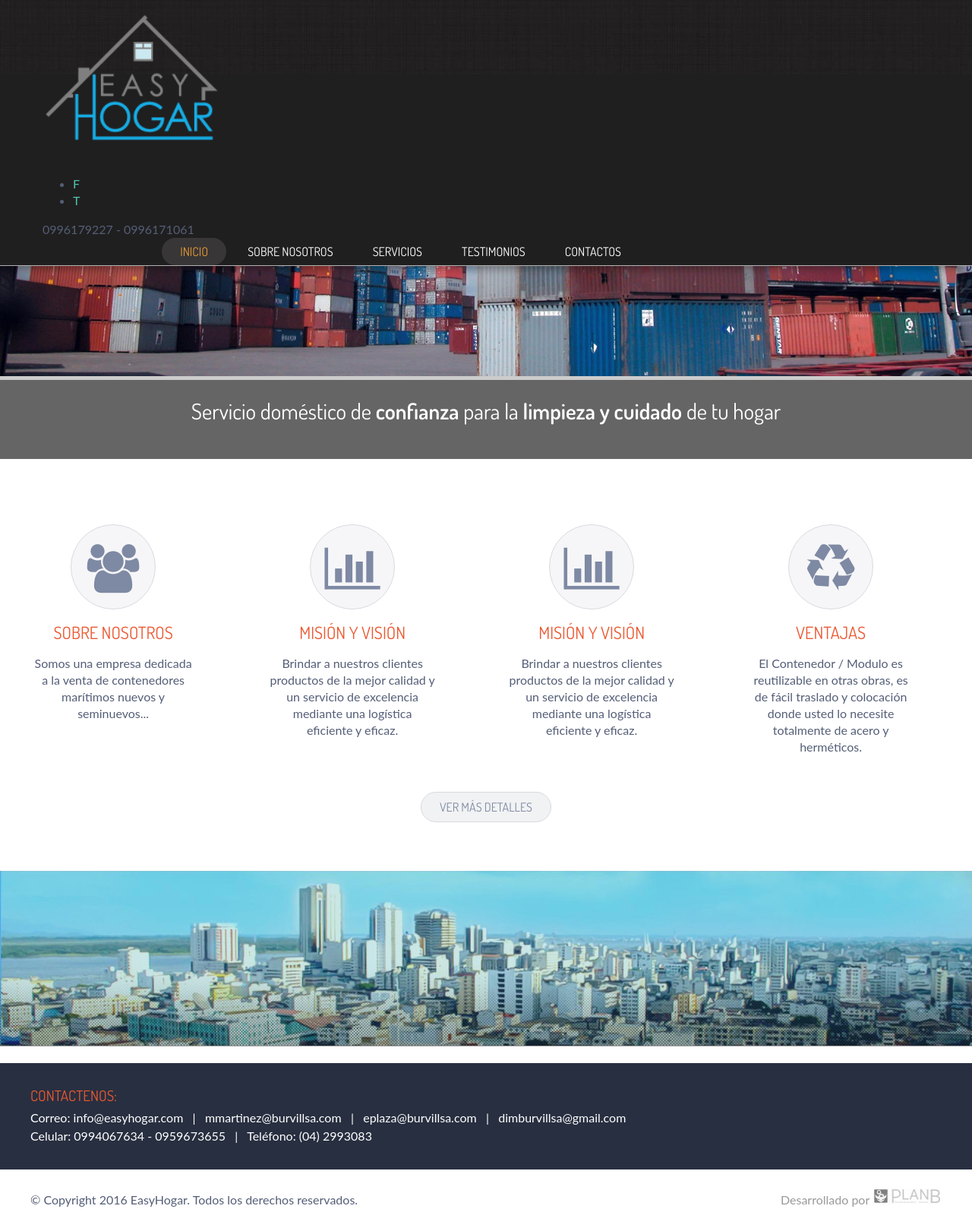
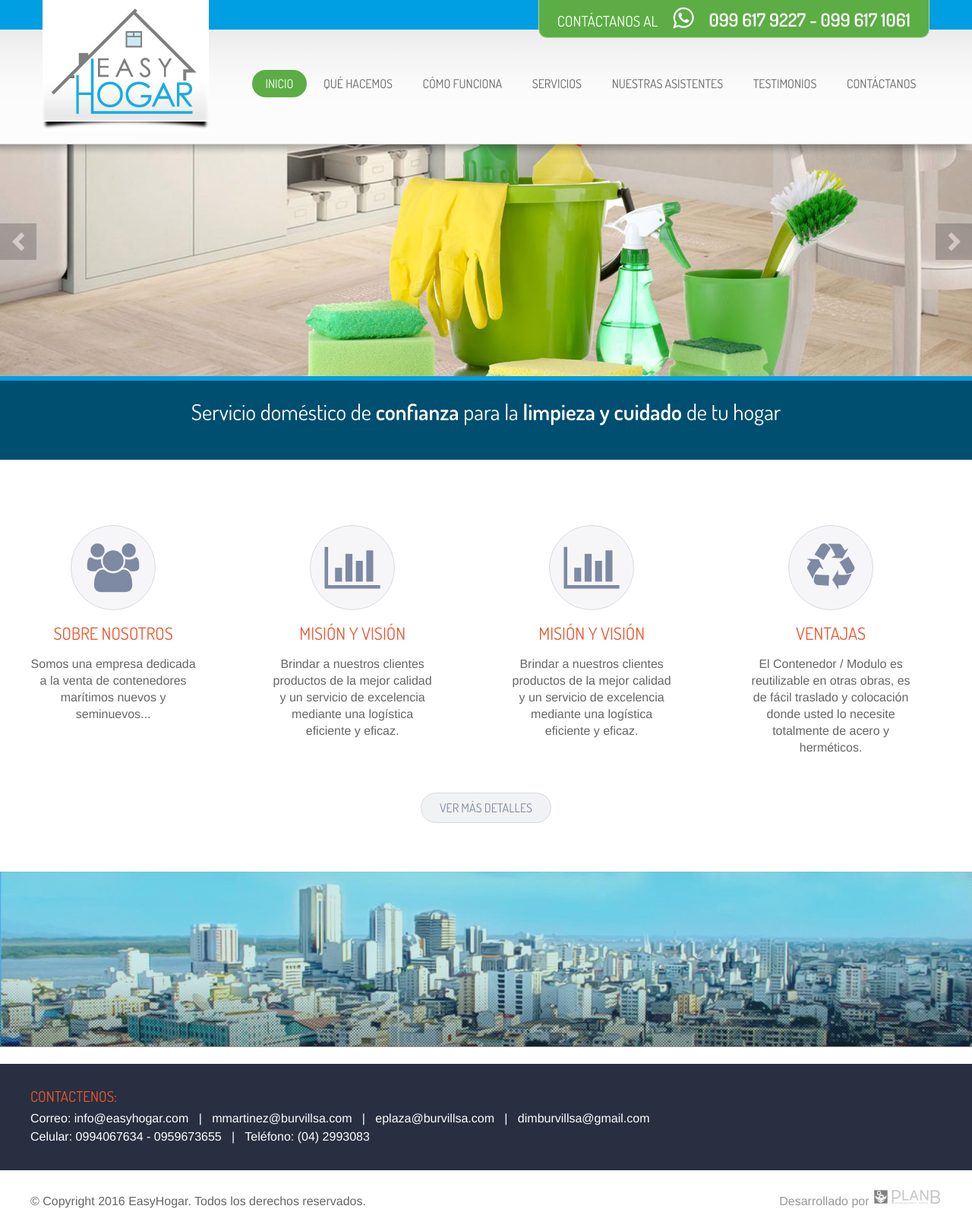
Before and after one commit to planbec/web_easyhogar, a PHP site: page /index.php in a window 1280 px wide. Shown: the whole page at 76% size. Before the commit the page ends 1588 px from the top, so only its background shows below. Run offline with PHP 8.4, Linux system fonts and the light colour scheme; some libraries are stand-ins or nearby versions.

Commit message:
Header y slider

```diff
--- a/css/master.css
+++ b/css/master.css
@@ -3,7 +3,7 @@
 
 .reset-list { margin: 0; padding: 0; list-style: none; background: 0; }
 
-body { font: 16px/22px "Lato",Helvetica,Arial,sans-serif; color: #545e77; }
+body { font: 16px/22px Pontano,Helvetica,Arial,sans-serif; color: #666; }
 
 * { -webkit-box-sizing: border-box; -moz-box-sizing: border-box; box-sizing: border-box; }
 
@@ -104,27 +104,33 @@ hr.center { margin-left: auto; margin-right: auto; }
 
 .container { width: 100%; max-width: 75rem; margin-left: auto; margin-right: auto; }
 
-#main-header { background: #201f1f url(../img/bk_menu.jpg) repeat-x top center; border-bottom: 1px solid rgba(216, 216, 216, 0.8); box-shadow: -9px 5px 9px rgba(2, 2, 2, 0.3); display: table; position: fixed; top: 0; width: 100%; z-index: 100; }
+#main-header { background: #fcfcfc url(../img/bg_top.png) repeat-x top center; border-bottom: 1px solid rgba(216, 216, 216, 0.8); box-shadow: -9px 5px 9px rgba(2, 2, 2, 0.3); display: table; position: fixed; top: 0; width: 100%; z-index: 100; }
 #main-header .header-cont { box-sizing: border-box; margin: auto; max-width: 75rem; padding: 0 1rem; }
 
 #content-area { clear: both; margin-top: 5rem; }
 
 #main-header .menu-trigger { display: none; }
 
-.logo-header { display: table-cell; /*width:27%;*/ padding: 1rem 0; }
-.logo-header .logo { margin: 0; display: block; font-size: 2.5em; line-height: 1.2em; }
-.logo-header .logo img { width: 240px; }
+.logo-header { background: #FFF url(../img/bk_logo.png) no-repeat bottom center; display: table-cell; float: left; margin-bottom: 1em; }
+.logo-header .logo { margin: 0; display: block; font-size: 2.5em; line-height: 1.2em; padding: 0.5rem; }
+.logo-header .logo a { display: block; }
+.logo-header .logo a img { width: 100%; }
 .logo-header .slogan { display: none; font-size: .7em; text-align: center; text-transform: uppercase; line-height: 1.2em; }
 .logo-header:hover { text-decoration: none; }
 
+/* Redes */
+.redes { background: #5cad45; border: 1px solid RGBA(255, 255, 255, 0.5); border-top: 0; color: #FFF; float: right; border-radius: 0 0 0.6em 0.6em; padding: 0.5rem 1.5rem; margin-bottom: 2.2em; font: 1.2rem Dosis, Arial; text-transform: uppercase; }
+.redes strong { font-size: 1.5rem; }
+.redes i { font-size: 2rem; margin: 0 1rem; }
+
 /* Menu */
-#main-menu { display: table-cell; width: 80%; text-align: right; vertical-align: middle; line-height: 1.3em; }
+#main-menu { display: table-cell; width: 78%; text-align: right; vertical-align: middle; line-height: 1.3em; float: right; }
 #main-menu ul { margin: 0; padding: 0; list-style: none; background: 0; }
 #main-menu ul li { display: inline-block; font: 1rem Dosis, Arial; text-transform: uppercase; }
 #main-menu ul li .featured a { background: #50c5ab; color: #fff; }
 #main-menu ul li .featured a:hover { background: #329780; }
-#main-menu ul li a { color: #FFF; padding: .5em 1.5em; background: transparent; -webkit-border-radius: 8em; -moz-border-radius: 10em; -ms-border-radius: 10em; -o-border-radius: 10em; border-radius: 10em; display: block; }
-#main-menu ul li a:hover, #main-menu ul li a.active { background: #383636; color: #e99935; text-decoration: none; }
+#main-menu ul li a { color: #666; padding: .5em 1.1em; background: transparent; -webkit-border-radius: 3em; -moz-border-radius: 3em; -ms-border-radius: 3em; -o-border-radius: 3em; border-radius: 3em; display: block; }
+#main-menu ul li a:hover, #main-menu ul li a.active { background: #5cad45; color: #FFF; text-decoration: none; }
 
 #main-footer { border-top: solid .125rem #282f40; }
 
@@ -151,24 +157,25 @@ hr.center { margin-left: auto; margin-right: auto; }
 #footer-menu ul li a:hover, #footer-menu ul li a.active { background: #1d252d; border-radius: 10em; color: #e99935; }
 
 .flexslider { position: relative; }
-.flexslider .intro { background: rgba(0, 0, 0, 0.5); padding: 1.5rem; width: 30%; position: absolute; left: 50%; bottom: 10%; z-index: 80; }
+.flexslider .intro { background: rgba(0, 0, 0, 0.6); padding: 1rem 1.2rem; width: 30%; position: absolute; right: 50%; bottom: 10%; text-align: center; z-index: 80; }
 .flexslider .intro p { font: 2.1rem/2.2rem Dosis, Arial; }
+.flexslider .intro strong { display: block; font-size: 2rem; text-transform: uppercase; line-height: 3rem; }
 
 .intro_inf { display: none; }
 
 .container-live { overflow: hidden; line-height: 0; border-bottom: 1px solid #999; }
 
-#testimonios-area { background: #CCC; color: #fff; /*padding:4em 0 4em 0;*/ position: relative; }
+#testimonios-area { background: #009ee2; color: #fff; /*padding:4em 0 4em 0;*/ position: relative; }
 
 #testimonios-area .container { padding: 0 6em; }
 
 #testimonios-area .flex-direction-nav { margin: 0; padding: 0; list-style: none; background: 0; position: absolute; top: 45%; width: 100%; left: 0; height: 2rem; }
 
-#testimonios-area .flex-direction-nav a { width: 2rem; height: 2rem; overflow: hidden; text-indent: -999px; display: block; position: absolute; top: 0; }
-
-#testimonios-area .flex-direction-nav a.flex-prev { left: 1em; background: url(../img/arrow-left.svg) left center no-repeat; }
-
-#testimonios-area .flex-direction-nav a.flex-next { right: 1em; background: url(../img/arrow-right.svg) right center no-repeat; }
+#testimonios-area .flex-direction-nav a { width: 2rem; height: 2rem; overflow: hidden; text-indent: -999px; display: block; position: absolute; top: 0; padding: 1.5rem; }
+#testimonios-area .flex-direction-nav a.flex-prev { background: #000 url(../img/arrow-left.svg) center no-repeat; left: 0; opacity: 0.2; }
+#testimonios-area .flex-direction-nav a.flex-prev:hover { opacity: 0.8; }
+#testimonios-area .flex-direction-nav a.flex-next { background: #000 url(../img/arrow-right.svg) center no-repeat; right: 0; opacity: 0.2; }
+#testimonios-area .flex-direction-nav a.flex-next:hover { opacity: 0.8; }
 
 .testimonio { padding: 0; }
 
--- a/flexslider.php
+++ b/flexslider.php
@@ -1,9 +1,7 @@
 		<div class="flexslider">
 
 			<div class="intro">
-				<p>Servicio doméstico de <strong>confianza</strong>
-para la <strong>limpieza y cuidado</strong> de tu hogar
-</p>
+				<p>&iquest;Cansada de limpiar<br>tu hogar todos los d&iacute;as? <strong>&iexcl;Nosotros lo hacemos por tí!</strong></p>
 			</div>
 
 
--- a/header.php
+++ b/header.php
@@ -7,19 +7,20 @@
 			<div class="logo-header">
 				<h1 class="logo">
 					<a href="index.php">
-						<img src="img/logo_easyhogar.png" alt="Easy Hogar - Servicio domestico de confianza"  title="Burvill's - Contenedores marítimos" width="240"></h1>
+						<img src="img/logo_easyhogar.png" alt="Easy Hogar - Servicio doméstico de confianza"  title="Easy Hogar - Servicio doméstico de confianza" width="240"></h1>
 					</a>
-				<h2 class="slogan">Contenedores mar&iacute;timos</h2>
+				<h2 class="slogan">Servicio doméstico de confianza</h2>
 
 			</div>
 
 	<div class="redes">
-		<ul>
+		<!-- ul>
 		<li><a href="#">F</a></li>
 		<li><a href="#">T</a></li>
-		</ul>
+		</ul -->
 
-		<p class="wp">0996179227  -  0996171061 </p>
+		<p class="wp">Cont&aacute;ctanos al <i class="fa fa-whatsapp"></i>
+ <strong>099 617 9227  -  099 617 1061</strong> </p>
 
 	</div>
 
@@ -31,10 +32,12 @@
 			<nav id="main-menu" role="navigation" class="closed">
 				<ul>
 					<li><a href="index.php" <?php if($uri == 'index') echo 'class="active"'?> >Inicio</a></li>
-					<li><a href="sobrenosotros.php" <?php if($uri == 'quienessomos') echo 'class="active"'?> >Sobre nosotros</a></li>
-					<li><a href="servicios.php" <?php if($uri == 'productos') echo 'class="active"'?> >Servicios</a></li>
-					<li><a href="testimonios.php" <?php if($uri == 'productos') echo 'class="active"'?> >Testimonios</a></li>
-					<li><a href="contactos.php" <?php if($uri == 'contactos') echo 'class="active"'?> >Contactos</a></li>
+					<li><a href="quehacemos.php" <?php if($uri == 'quehacemos') echo 'class="active"'?> >Qu&eacute; hacemos</a></li>
+					<li><a href="comofunciona.php" <?php if($uri == 'comofunciona') echo 'class="active"'?> >C&oacute;mo funciona</a></li>
+					<li><a href="servicios.php" <?php if($uri == 'servicios') echo 'class="active"'?> >Servicios</a></li>
+					<li><a href="testimonios.php" <?php if($uri == 'productos') echo 'class="active"'?> >Nuestras asistentes</a></li>
+					<li><a href="testimonios.php" <?php if($uri == 'testimonios') echo 'class="active"'?> >Testimonios</a></li>
+					<li><a href="contactos.php" <?php if($uri == 'contactos') echo 'class="active"'?> >Cont&aacute;ctanos</a></li>
 				</ul>
 			</nav>
 		</div>
--- a/scss/_general.scss
+++ b/scss/_general.scss
@@ -10,8 +10,8 @@
   background: 0; }
 
 body {
-  font: 16px/22px "Lato",Helvetica,Arial,sans-serif;
-  color: #545e77;
+  font: 16px/22px Pontano,Helvetica,Arial,sans-serif;
+  color: $gris;
 }
 
 * {
--- a/scss/_variables.scss
+++ b/scss/_variables.scss
@@ -2,3 +2,7 @@ $color-titulos: #ea5932;
 $color-iconos: #7e89a3;
 $color-subtitulos: #383636;
 $color-amar: #e99935;
+$azul: #009ee2;
+$verde: #5cad45;
+$gris: #666;
+$blanco: #FFF;
--- a/scss/master.scss
+++ b/scss/master.scss
@@ -1,6 +1,7 @@
 /* Estilos generales*/
 @import "_variables.scss";
 @import "_general.scss";
+@import "_mixin.scss";
 
 
 .fl{float:left}
@@ -41,7 +42,7 @@
 .container{ width:100%;max-width:75rem;margin-left:auto;margin-right:auto}
 
 #main-header {
-	background:#201f1f url(../img/bk_menu.jpg) repeat-x top center ;
+	background:#fcfcfc url(../img/bg_top.png) repeat-x top center ;
 	border-bottom: 1px solid rgba(216,216,216,.8);
 	box-shadow:-9px 5px 9px rgba(2,2,2,.3);
 	display:table;
@@ -57,9 +58,15 @@
 #content-area {clear:both; margin-top:5rem; }
 
 #main-header .menu-trigger{ display:none }
-.logo-header{ display:table-cell; /*width:27%;*/ padding:1rem 0;
-	.logo {margin:0;display:block; font-size:2.5em;line-height:1.2em;
-		img { width: 240px; }
+.logo-header{
+	background: $blanco url(../img/bk_logo.png) no-repeat bottom center;
+	display:table-cell;
+	float: left;
+	margin-bottom: 1em;
+	.logo {margin:0;display:block; font-size:2.5em;line-height:1.2em; padding:0.5rem ;
+		a { display: block;
+			img { width: 100%; }
+		}
 	 }
 	.slogan{ display:none; font-size:.7em;text-align:center;text-transform:uppercase;line-height:1.2em;
 	}
@@ -68,17 +75,53 @@
 }
 
 
+/* Redes */
+.redes {
+	background: $verde;
+	border: 1px solid RGBA(255,255,255,0.5);
+	border-top: 0;
+	color:$blanco;
+	float: right;
+    border-radius: 0 0 0.6em 0.6em;
+    padding: 0.5rem 1.5rem;
+    margin-bottom: 2.2em;
+    font: 1.2rem Dosis, Arial; text-transform: uppercase;
+    strong { font-size: 1.5rem;
+    }
+    i { font-size: 2rem; margin: 0 1rem;}
+}
+
+
 /* Menu */
-#main-menu {display:table-cell; width:80%; text-align:right; vertical-align:middle; line-height:1.3em;
+#main-menu {display:table-cell;
+	width:78%;
+	text-align:right;
+	vertical-align:middle;
+	line-height:1.3em;
+	float: right;
 	ul {margin:0;padding:0;list-style:none;background:0;
-		li{ display:inline-block; font: 1rem Dosis, Arial; text-transform: uppercase;
-			.featured a {background:#50c5ab;color:#fff;
+		li{ display:inline-block;
+			font: 1rem Dosis, Arial; text-transform: uppercase;
+			.featured a {
+				background:#50c5ab;
+				color:#fff;
 				&:hover{background:#329780;
 				}
 			}
 		}
-		li a { color:#FFF; padding:.5em 1.5em; background:transparent;-webkit-border-radius:8em;-moz-border-radius:10em; -ms-border-radius:10em;-o-border-radius:10em; border-radius:10em; display:block;
-			&:hover, &.active { background:#383636; color:#e99935; text-decoration:none;
+		li a { color:$gris;
+			padding:.5em 1.1em;
+			background:transparent;
+			-webkit-border-radius:3em;
+			-moz-border-radius:3em;
+			-ms-border-radius:3em;
+			-o-border-radius:3em;
+			border-radius:3em;
+			display:block;
+			&:hover, &.active {
+				background:$verde;
+				color:$blanco;
+				text-decoration:none;
 			}
 		}
 	}
@@ -110,15 +153,22 @@
 .flexslider {
 	position: relative;
 	.intro {
-		background:rgba(0,0,0,.5);
-		padding: 1.5rem;
+		background:rgba(0,0,0,.6);
+		padding: 1rem 1.2rem;
 		width:30%;
 		position: absolute;
-		left: 50%;
+		right: 50%;
 		bottom: 10%;
+		text-align: center;
 		z-index: 80;
 		p {
 			font:2.1rem/2.2rem Dosis, Arial;
+		}
+		strong {
+			display: block;
+			font-size: 2rem;
+			text-transform: uppercase;
+			line-height: 3rem;
 		}
 	}
 }
@@ -128,12 +178,36 @@
 .container-live {overflow: hidden; line-height: 0; border-bottom:1px solid #999; }
 
 
-#testimonios-area{background:#CCC;color:#fff;/*padding:4em 0 4em 0;*/position:relative}
+#testimonios-area{background:$azul; color:#fff; /*padding:4em 0 4em 0;*/position:relative}
 #testimonios-area .container{padding:0 6em}
 #testimonios-area .flex-direction-nav{margin:0;padding:0;list-style:none;background:0;position:absolute;top:45%;width:100%;left:0;height:2rem}
-#testimonios-area .flex-direction-nav a{width:2rem;height:2rem;overflow:hidden;text-indent:-999px;display:block;position:absolute;top:0}
-#testimonios-area .flex-direction-nav a.flex-prev{left:1em;background:url(../img/arrow-left.svg) left center no-repeat}
-#testimonios-area .flex-direction-nav a.flex-next{right:1em;background:url(../img/arrow-right.svg) right center no-repeat}
+#testimonios-area .flex-direction-nav a{
+	width:2rem;
+	height:2rem;
+	overflow:hidden;
+	text-indent:-999px;
+	display:block;
+	position:absolute;top:0;
+	padding: 1.5rem;
+
+	&.flex-prev{
+		background:#000 url(../img/arrow-left.svg) center no-repeat;
+		left: 0;
+		opacity: 0.2;
+		&:hover {
+			opacity: 0.8;
+		}
+	}
+	&.flex-next{
+		background:#000 url(../img/arrow-right.svg) center no-repeat;
+		right: 0;
+		opacity: 0.2;
+		&:hover {
+			opacity: 0.8;
+		}
+	}
+
+}
 .testimonio{padding:0}
 /*.testimonio::before{content:"\201C";display:block;text-align:center;font-size:5em;font-family:Georgia,'Times new roman',serif;opacity:.3;line-height:1em;margin-bottom:-.5em}*/
 .testimonio blockquote{color:#fff}
```
Also changed, not shown: img/bg_top.png (added), img/bk_logo.png (added), img/foto-header01.jpg, img/foto-header02.jpg, img/foto-header03.jpg, scss/_mixin.scss (added), 1 other file.
